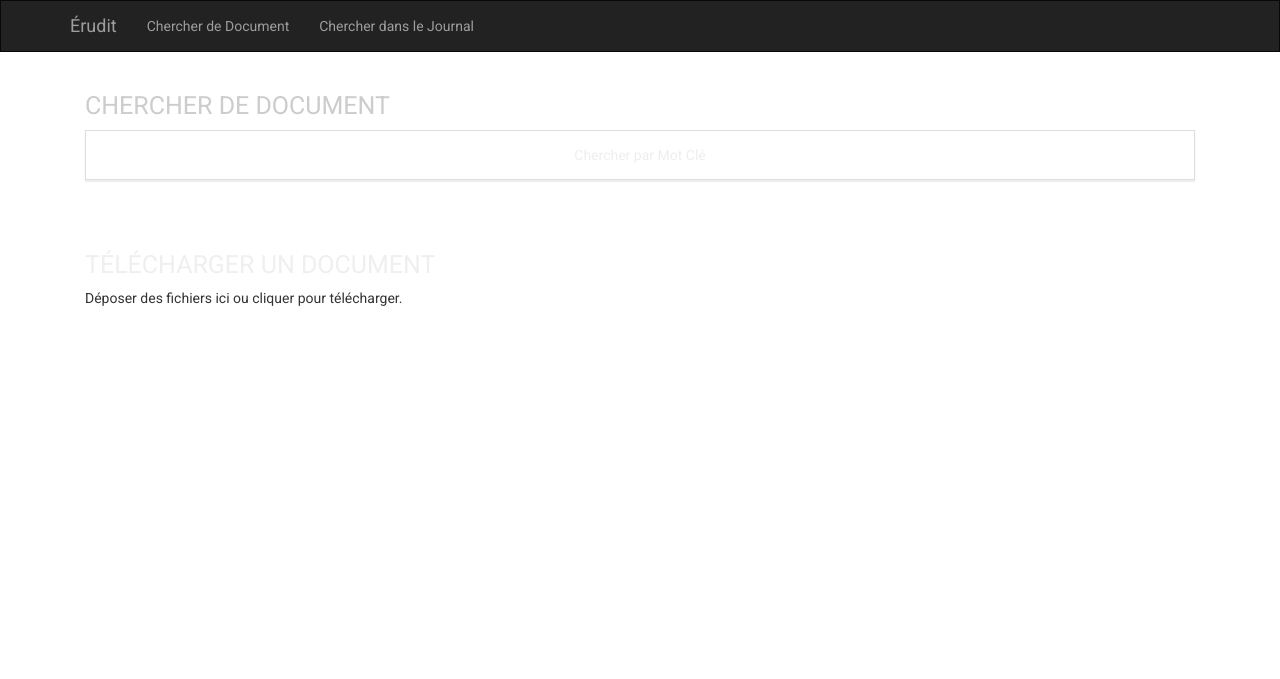
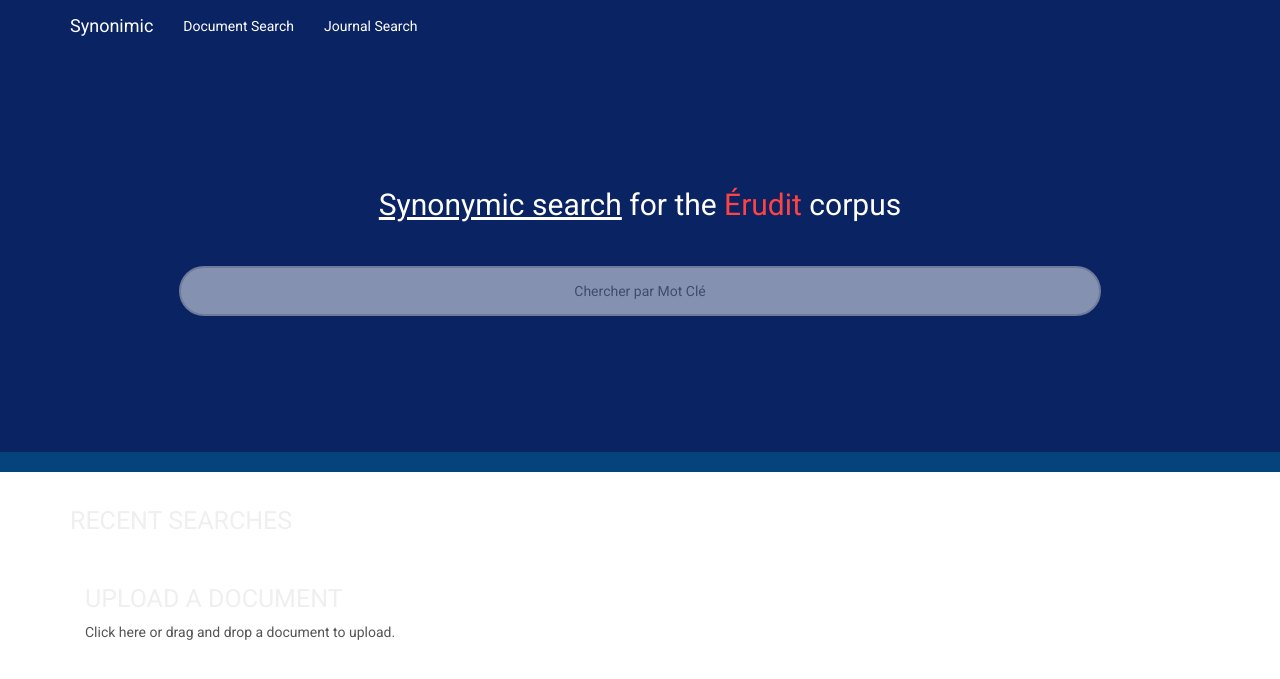
Before and after one commit to vialab/OpenSSH-Doc-Analyzer, a Python web app: template templates/index.html in a window 1280 px wide. Shown: the top 679 px of the page. Run offline with Jinja, Linux system fonts and the light colour scheme; the template is opened without the code that fills it, so the values that code supplies are empty; some libraries are stand-ins or nearby versions.

Commit message:
Redesign of interface and color schema

```diff
--- a/file_upload.py
+++ b/file_upload.py
@@ -46,13 +46,13 @@ aStopWord = set(aStopWord)
 tm = tm.TopicModel(stop_words=aStopWord)
 # tm.tfidf_vect.fit(tm.tf)
 # print("gzipping")
-# with gzip.open("./model/tm.gzip", 'wb') as f:
-#     pickle.dump(tm, f, -1)
+with gzip.open("./model/tm.gzip", 'wb') as f:
+    pickle.dump(tm, f, -1)
 # print("done")
 # with open("./model/tm.pkl", "w+") as f:
 #     pickle.dump(tm, f)
 # print("loading again")
-# tm = cm.load_zipped_pickle("./model/tm.gzip")
+tm = cm.load_zipped_pickle("./model/tm.gzip")
 # tm.loadModel()
 # with open("./model/pkl/tm.pkl", "r") as f:
 #     tm = pickle.load(f)
--- a/static/css/base.css
+++ b/static/css/base.css
@@ -6,6 +6,10 @@ body {
 body div.navbar {
   z-index: 100 !important;
   border-radius: 0 !important;
+}
+
+#page-content {
+  margin-top: 25px;
 }
 
 #loading {
@@ -641,26 +659,6 @@ text {
   transform: translate(-50%, 0);
 }
 
-#search-keyword-home {
-  width: 100%;
-  height: 50px;
-  text-align: center;
-  margin-bottom: 30px;
-  box-shadow: 0px 2px 1px #eee;
-  background-color: white;
-  border: 1px solid #ddd;
-}
-
-#search-keyword-home::placeholder {
-  color: #eee;
-}
-
-#search-keyword-home:focus,
-#search-keyword-home:hover {
-  box-shadow: 0px 2px 2px #ddd;
-  outline: none;
-}
-
 #home-container h2 {
   font-size: 25px;
   text-transform: uppercase;
@@ -944,3 +950,74 @@ foreignObject {
   stroke: #000;
   shape-rendering: crispEdges;
 }
+
+.navbar {
+  margin-bottom: 0;
+  background-color: #0a2363;
+  border-color: #0a2363;
+}
+
+.navbar-inverse .navbar-brand,
+.navbar-inverse .navbar-nav > li > a {
+  color: white;
+}
+
+.navbar-inverse .navbar-brand:hover,
+.navbar-inverse .navbar-nav > li > a:hover {
+  color: #ff4242 !important;
+}
+
+#page-cover {
+  display: grid;
+  background-color: #0a2363;
+  color: white;
+  width: 100%;
+  min-width: 50%;
+}
+
+#search-cover {
+  display: grid;
+  place-items: center;
+  padding: 5%;
+  width: 100%;
+  margin: 50px auto;
+  grid-pad: 25px;
+  min-height: 300px;
+}
+
+#search-cover h2 {
+  margin: 0;
+}
+
+#search-cover #search-keyword-home {
+  margin: 0 auto;
+  height: 50px;
+  min-width: 200px;
+  width: 80%;
+  padding: 0 15px;
+  border-radius: 50px;
+  border: 2px solid lightgray;
+  opacity: 0.5;
+  text-align: center;
+  outline: none;
+  color: #ff4242;
+}
+
+#search-cover #search-keyword-home:hover,
+#search-cover #search-keyword-home:focus {
+  opacity: 1;
+  width: 100%;
+}
+
+.font-accent {
+  color: #ff4242 !important;
+}
+
+#search-suggestion {
+  background-color: rgba(0, 100, 150, 0.5);
+  padding: 10px;
+}
+
+#dropzone {
+  color: #555;
+}
--- a/templates/base.html
+++ b/templates/base.html
@@ -2,7 +2,7 @@
 <html lang="fr">
 <head>
     <meta http-equiv="Content-Type" content="text/html; charset=UTF-8">
-    <title>{% block title %}Doculyze | Home{% endblock title %}</title>
+    <title>{% block title %}Synonymic Search | Home{% endblock title %}</title>
     <link rel="shortcut icon" href="{{ url_for('static', filename='favicon.ico') }}" type="image/x-icon">
     <link rel="icon" href="{{ url_for('static', filename='favicon.ico') }}" type="image/x-icon">
     <link rel="stylesheet" href="https://maxcdn.bootstrapcdn.com/bootstrap/3.3.7/css/bootstrap.min.css" integrity="sha384-BVYiiSIFeK1dGmJRAkycuHAHRg32OmUcww7on3RYdg4Va+PmSTsz/K68vbdEjh4u" crossorigin="anonymous">
@@ -25,12 +25,12 @@
                     <span class="icon-bar"></span>
                     <span class="icon-bar"></span>
                 </button>
-                <a class="navbar-brand" href="/">Érudit</a>
+                <a class="navbar-brand" href="/">Synonimic</a>
             </div>
             <div class="navbar-collapse collapse">
                 <ul class="nav navbar-nav">
-                    <li><a href="/">Chercher de Document</a></li>
-                    <li><a href="/journal">Chercher dans le Journal</a></li>
+                    <li><a href="/">Document Search</a></li>
+                    <li><a href="/journal">Journal Search</a></li>
                 </ul>
             </div>
         </div>
@@ -56,6 +56,9 @@
             </div>
         </div>
     </div>
+    <div id="page-cover">
+    {% block page_cover %}{% endblock page_cover %}
+    </div>
     <div class="container" id="page-content">
     {% block page_content %}{% endblock page_content %}
     </div>
--- a/templates/index.html
+++ b/templates/index.html
@@ -1,17 +1,14 @@
 {% extends "base.html" %}
 
 {% block title %}Doculyze | Upload{% endblock %}
-
-{% block page_content %}
-<div class="container-fluid" id="home-container">
-    <h2>Chercher de Document</h2>
-    <div class="row">
-        <div class="col-md-12">
+{% block page_cover %}
+<div class="" id="search-cover">
+  <h2><u>Synonymic search</u> for the <span class="font-accent">Érudit</span> corpus</h2>
   <input id="search-keyword-home" type="text" placeholder="Chercher par Mot Clé"/>
 </div>
-        <div class="col-md-12" id="search-suggestion">
+<div id="search-suggestion">
   <div id="search-keyword-container" style="display:none;">
-                <h4>Suggestions pour "<span class="keyword-heading"></span>" ...</h4>
+      <h4>Suggestions for "<span class="keyword-heading"></span>" ...</h4>
       <div class="custom-keyword-container homepage">
           <div class="keyword-heading"></div>
       </div>
@@ -19,22 +16,27 @@
           <img class="loading" src="{{ url_for('static', filename='css/loading.gif') }}" />
       </div>
       <div class="no-keyword" style="display:none;">
-                    Aucun Résultat Trouvé
+          No results found.
       </div>
   </div>
 </div>
+{% endblock %}
+{% block page_content %}
+<div class="container-fluid" id="home-container">
+    <div class="row">
+      <h4>Recent Searches</h4>
       <div class="col-md-12" id="recent-search-list" style="display:none;">
           <div class='row' id='search-list'></div>
       </div>
     </div>
     <div class="row">
         <div class="col-md-12" id="analyze-doc-form">
-            <h4>Télécharger un document</h4>
+            <h4>Upload a document</h4>
             <section>
                 <div id="dropzone">
                     <form action="/upload" class="dropzone needsclick dz-clickable" id="doc-upload">
                         <div class="dz-message needsclick">
-                            Déposer des fichiers ici ou cliquer pour télécharger.<br>
+                            Click here or drag and drop a document to upload.<br>
                         </div>
                     </form>
                 </div>
```
Also changed, not shown: other parts of static/css/base.css (+44 -22 lines), static/js/main.js (+0 -15 lines). Lines whose indentation alone changed are shown as unchanged.
